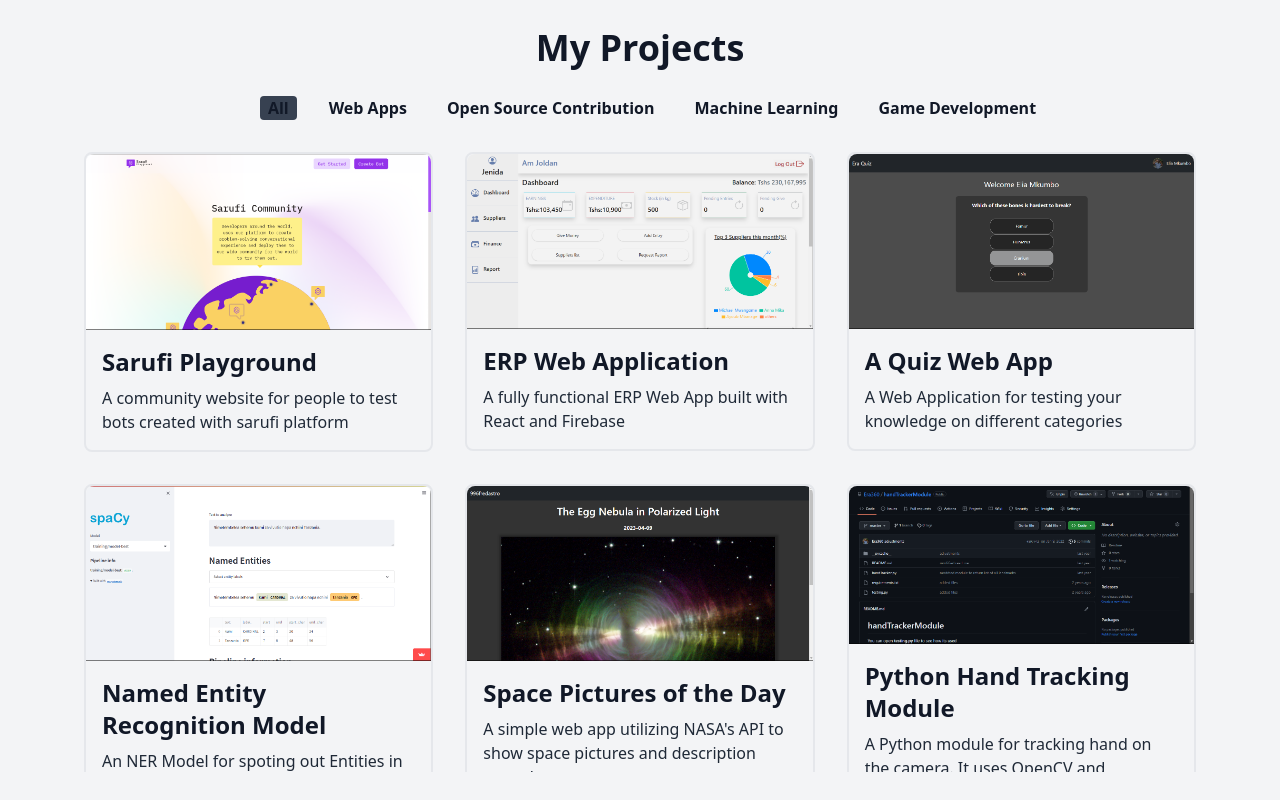
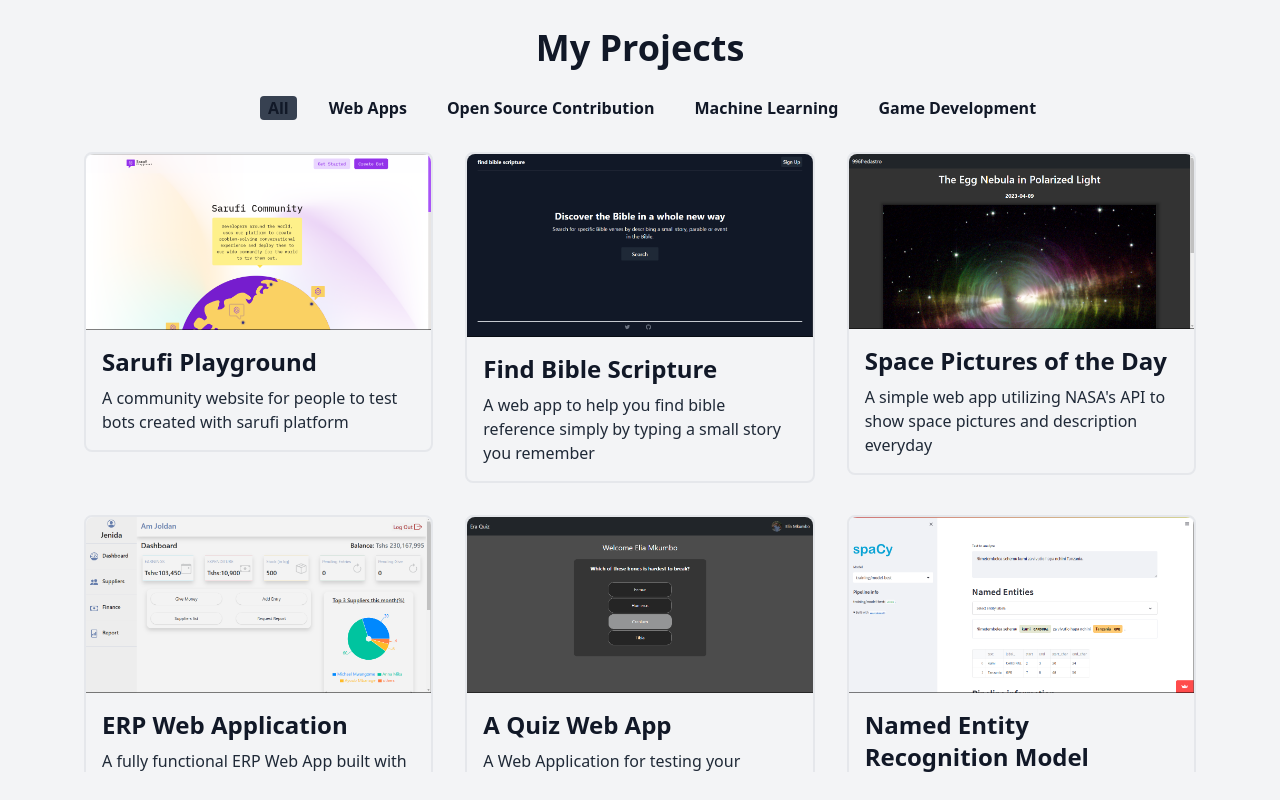
Before and after one commit to Era360/personal-website, a Next.js app: page /projects in a window 1280 px wide. Built offline with nearby package versions, Linux system fonts and the light colour scheme.

Commit message:
added find bible scripture

```diff
--- a/pages/projects.tsx
+++ b/pages/projects.tsx
@@ -17,6 +17,22 @@ const projects: ProjectsType[] = [{
         "A community website for people to test bots created with sarufi platform",
     image: "/img/sarufi_playground.png",
     link: "https://playground.sarufi.io/community",
+    category: "web"
+},
+{
+    title: "Find Bible Scripture",
+    description:
+        "A web app to help you find bible reference simply by typing a small story you remember",
+    image: "/img/bible-scripture.png",
+    link: "https://find-bible-scripture.netlify.app/",
+    category: "web"
+},
+{
+    title: "Space Pictures of the Day",
+    description:
+        "A simple web app utilizing NASA's API to show space pictures and description everyday",
+    image: "/img/pic_of_the_day.png",
+    link: "https://fredastro-13902.web.app/",
     category: "web"
 },
 {
@@ -44,17 +60,9 @@ const projects: ProjectsType[] = [{
     category: "ml"
 },
 {
-    title: "Space Pictures of the Day",
-    description:
-        "A simple web app utilizing NASA's API to show space pictures and description everyday",
-    image: "/img/pic_of_the_day.png",
-    link: "https://fredastro-13902.web.app/",
-    category: "web"
-},
-{
     title: "Python Hand Tracking Module",
     description:
-        "A Python module for tracking hand on the camera. It uses OpenCV and MediaPipe library",
+        "A Python module for tracking hand on the camera. It uses OpenCV and MediaPipe",
     image: "/img/hand_tracker.png",
     link: "https://github.com/Era360/handTrackerModule",
     category: "open_source"
@@ -118,8 +126,8 @@ function Projects() {
                 {/* End Twitter tags */}
             </Head>
             <div className="h-screen text-gray-900 dark:text-gray-50">
-                <h2 className="text-2xl sm:text-4xl font-bold text-center py-7">My Projects</h2>
-                <ul className='hidden sm:flex w-fit mx-auto mb-3'>
+                <h2 className="text-2xl font-bold text-center sm:text-4xl py-7">My Projects</h2>
+                <ul className='hidden mx-auto mb-3 sm:flex w-fit'>
                     <li
                         onClick={() => setactive_filter("all")}
                         className={`${active_filter === "all" && "bg-gray-700"} rounded font-semibold px-2 ml-6 cursor-pointer hover:bg-gray-800 transition-all`}>All</li>
@@ -144,7 +152,7 @@ function Projects() {
                         >
                             <Image src={project.image} width={0} height={0} sizes='100vw' className='w-full rounded-t-lg' alt={project.title} />
                             <div className="p-2 sm:p-4">
-                                <h3 className="text-xl sm:text-2xl font-bold mb-2">{project.title}</h3>
+                                <h3 className="mb-2 text-xl font-bold sm:text-2xl">{project.title}</h3>
                                 <p className="text-gray-800 dark:text-gray-500">{project.description}</p>
                             </div>
                         </Link>
```
Also changed, not shown: public/img/bible-scripture.png (added).
